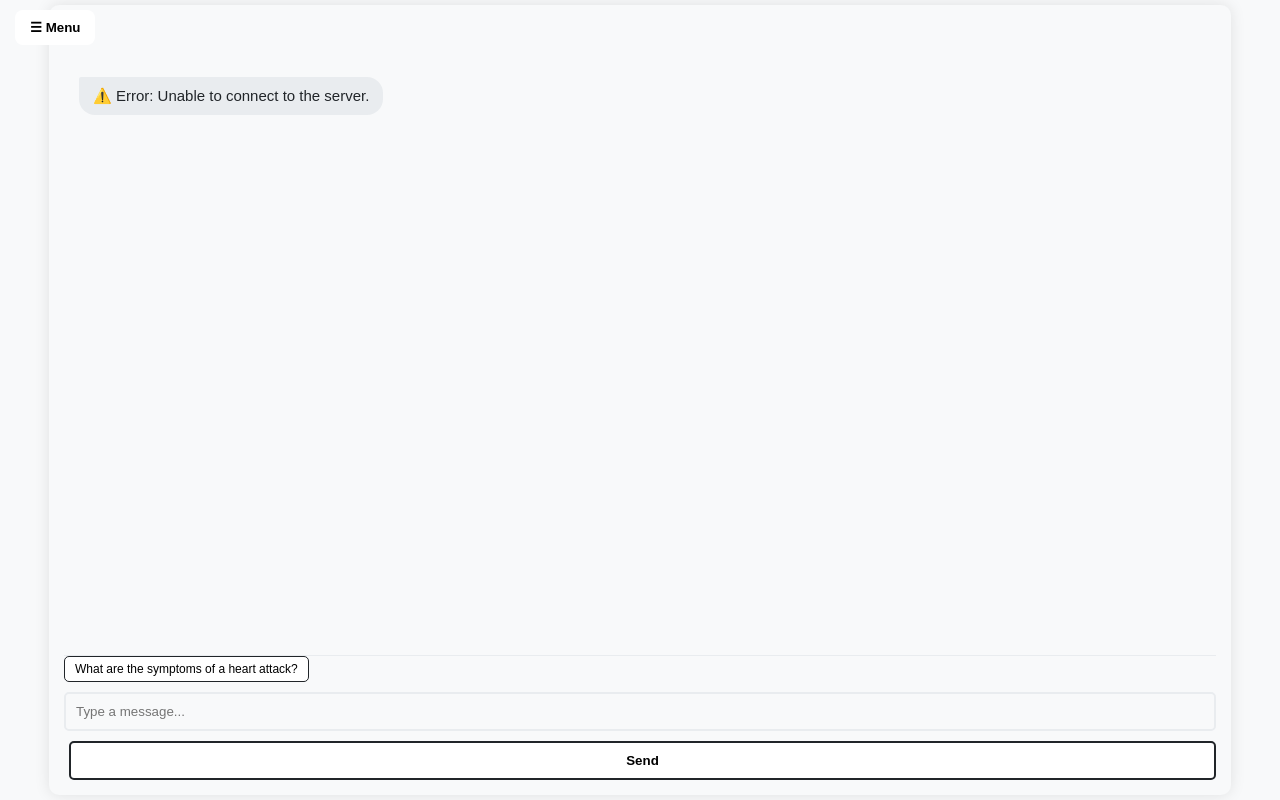
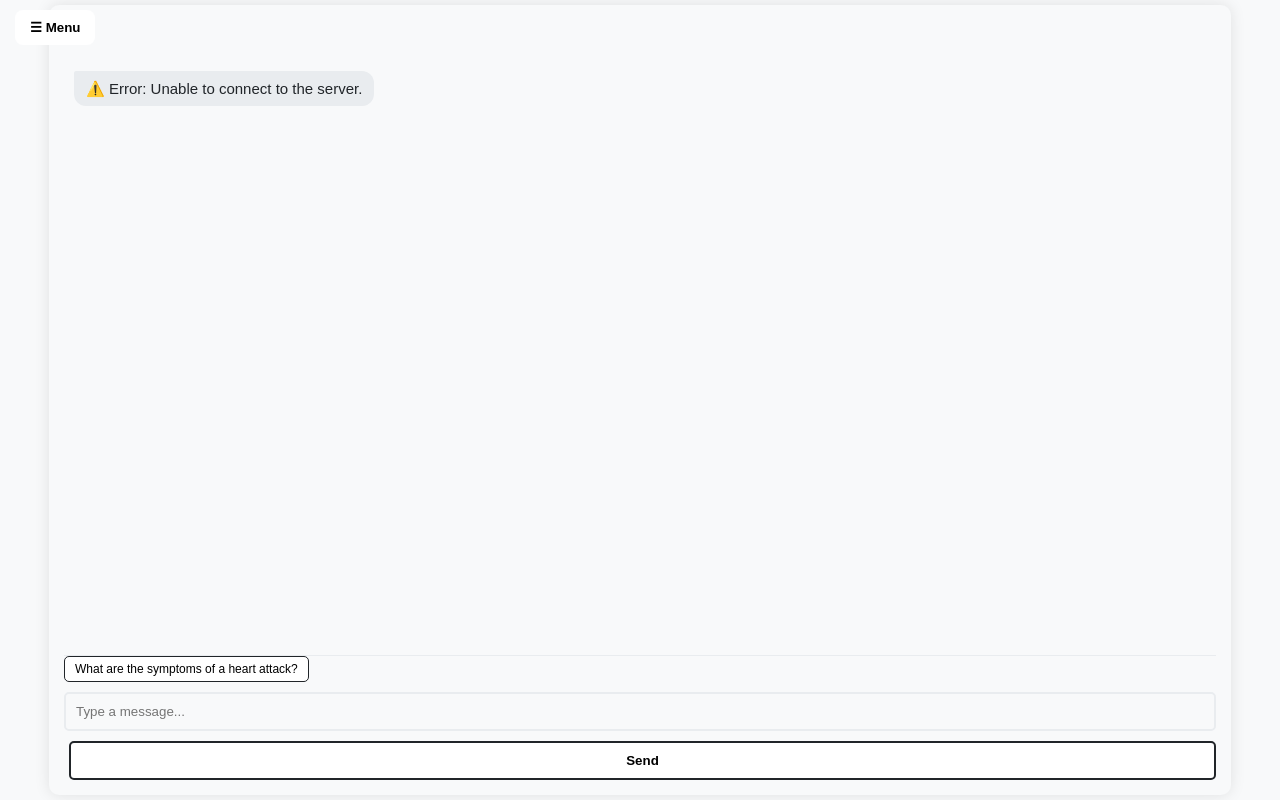
Before and after one commit to hongphuocbmt/hongphuocbmt.github.io, a plain HTML site: page index.html in a window 1280 px wide. Both pictures are taken after typing "Sample" into the empty fields and a click on the button "Send". Drawn offline with Linux system fonts and the light colour scheme; no server answers.

Commit message:
padding adjustments

```diff
--- a/index.html
+++ b/index.html
@@ -134,40 +134,43 @@
 
         #messages {
             flex-grow: 1;
-            overflow-y: hidden;
+            overflow-x: hidden; /* Prevent horizontal scrolling */
+            overflow-y: auto; /* Allow vertical scrolling if needed */
             border-bottom: 1px solid var(--bot-bg);
-            padding: 15px;
+            padding: 10px;
             display: flex;
             flex-direction: column;
-            gap: 5px; /* This ensures messages never touch vertically */
+            gap: 5px; /* Reduce vertical spacing between messages */
         }
 
         /* Ensure each message has its own row */
         .message-container {
             display: flex;
             width: 100%;
+            align-items: flex-start; /* Keep messages aligned at the top */
         }
 
         /* User messages on the right */
         .message-container.user {
             justify-content: flex-end;
-            padding-left: 30%; /* Pushes user messages to the right */
+            padding-left: 15%; /* Pushes user messages to the right */
         }
 
         /* Bot messages on the left */
         .message-container.bot {
             justify-content: flex-start;
-            padding-right: 30%; /* Pushes bot messages to the left */
+            padding-right: 15%; /* Pushes bot messages to the left */
         }
 
         /* Chat Message Bubbles */
         .message {
-            padding: 10px 14px;
-            border-radius: 16px;
-            max-width: 70%;
+            padding: 8px 12px;
+            border-radius: 12px;
+            max-width: 80%;
             word-wrap: break-word;
             display: inline-block;
             font-size: 15px; /* Reduce font size slightly to fit more */
+            line-height: 1.3; /* Reduce line height for compact text */
         }
 
         /* User message styles */
```
